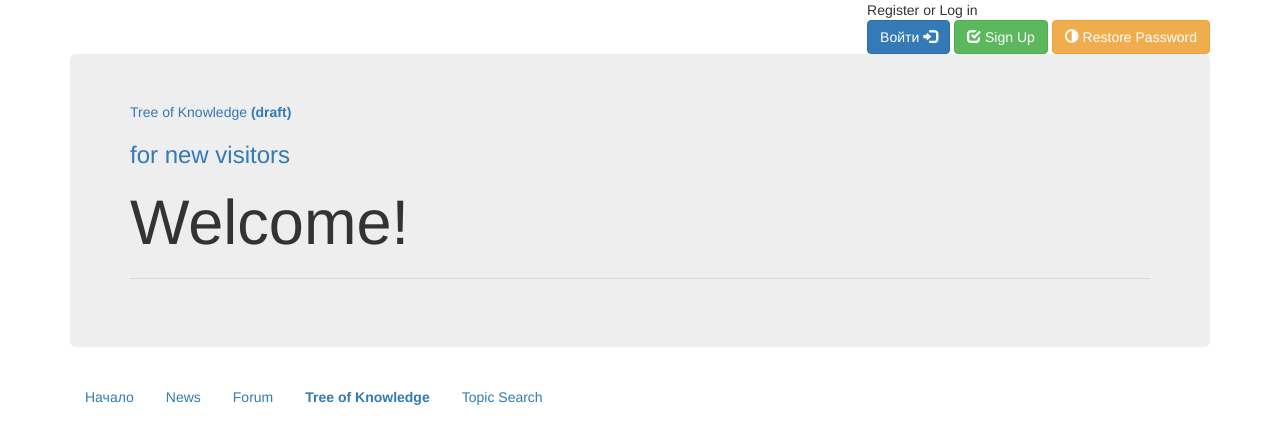
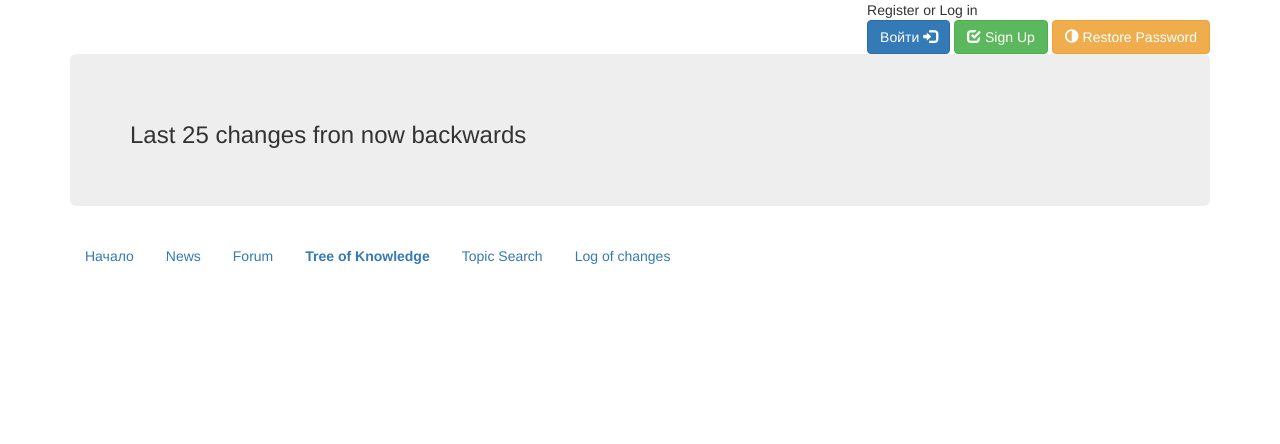
Before and after one commit to jfeldman777/sky2018, a Django app: page /upgrade/ in a window 1280 px wide. Shown: the top 444 px of the page. Run offline with Django 3.2, Linux system fonts and the light colour scheme; data that the repository does not hold is empty; parts of the project's set-up code (start-up, migrations or seed data) failed here and were passed over; some libraries are stand-ins or nearby versions.

Commit message:
upgrade log page

```diff
--- a/sky/urls.py
+++ b/sky/urls.py
@@ -12,6 +12,7 @@ urlpatterns = [
     path('report/<int:id>/', views.report),
     path('topic_tree/<int:id>/', views.topic_tree),
 
+    path('upgrade/', views.upgrade),
     path('news/', views.news),
     re_path('^', views.index, name='index'),
 ]
--- a/sky/views.py
+++ b/sky/views.py
@@ -259,8 +259,13 @@ def signup(request):
         form = SignUpForm()
     return render(request, 'signup.html', {'form': form})
 
-def upgrade():
-    pass
+from django.contrib.contenttypes.models import ContentType
+
+def upgrade(request):
+    ct = ContentType.objects.get(app_label='sky',model='magicnode')
+    return render(request, 'upgrade.html',
+        {'log_entries': ct.logentry_set.all()[:25]}
+        )
 
 def index(request):
     nc = 0
--- a/templates/base1.html
+++ b/templates/base1.html
@@ -71,6 +71,12 @@
             {% trans 'Topic Search' %}
           </a>
         </li>
+        <li class="nav-item">
+          <a class="nav-link" href="/upgrade/">
+            {% trans 'Log of changes' %}
+          </a>
+        </li>
+
   {% if not user.is_anonymous %}
   <li class="nav-item">
     <a class="nav-link" href="/interest_search/">
--- /dev/null
+++ b/templates/upgrade.html
@@ -0,0 +1,15 @@
+{% extends "base1.html" %}
+{% load i18n %}
+
+{% block content %}
+<h3>
+{% trans 'Last 25 changes fron now backwards' %}
+</h3>
+<ol>
+{% for e in log_entries %}
+<li>
+<a href="/topic_tree/{{e.object_id}}/">{{e}}</a> <br>
+</li>
+{% endfor %}
+</ol>
+{% endblock %}
```
